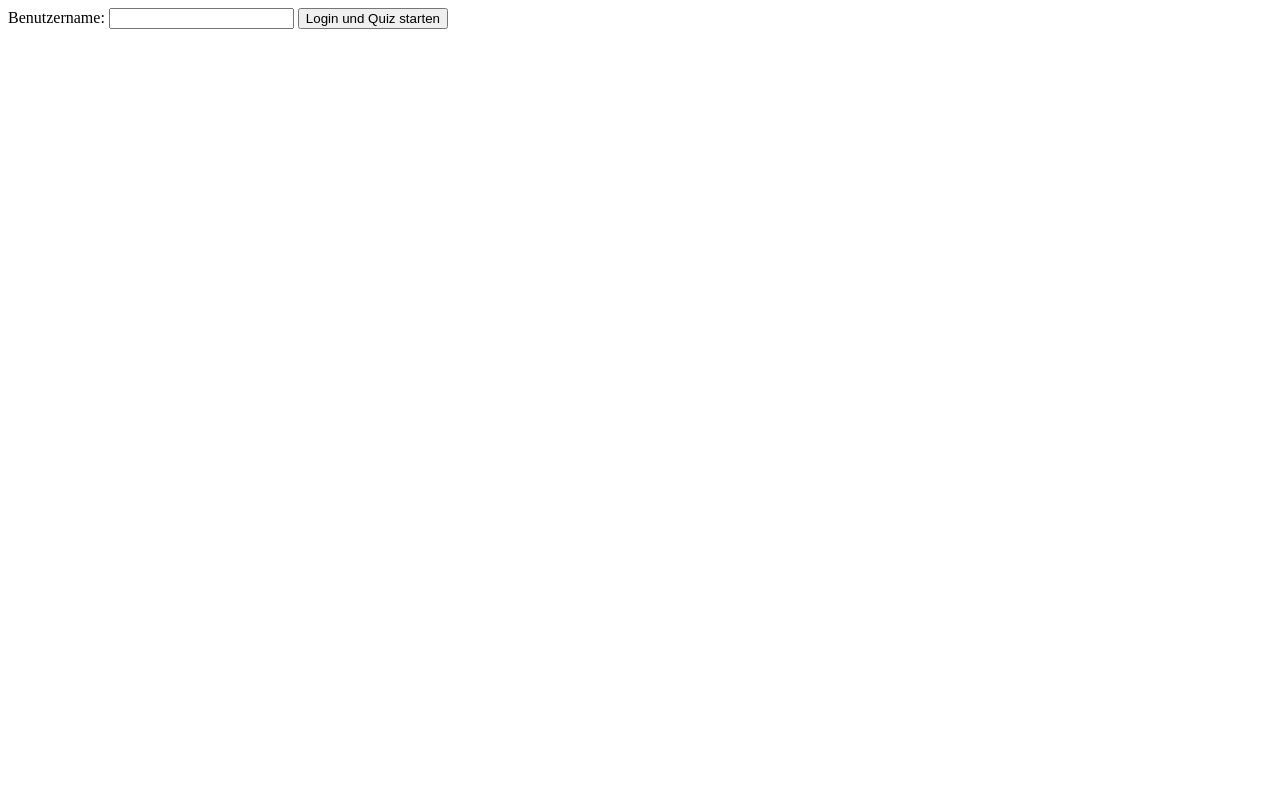
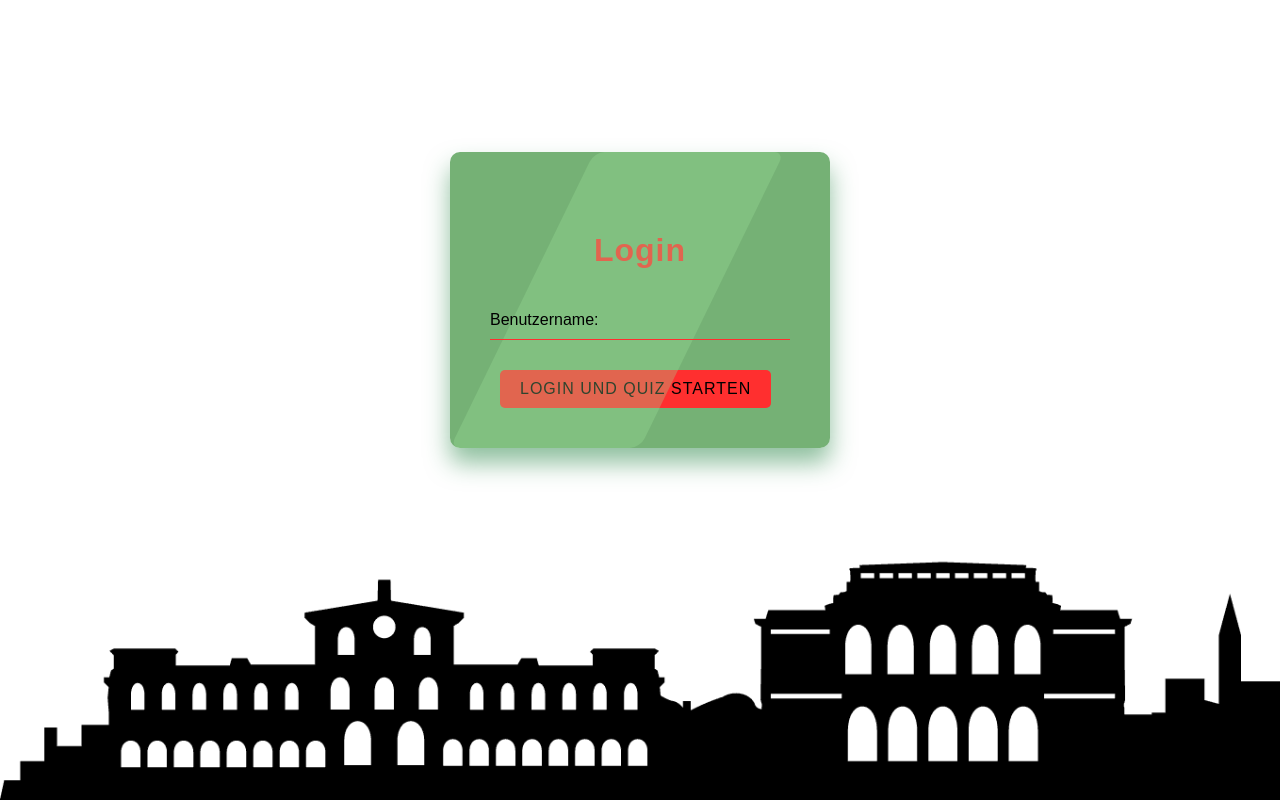
Before and after one commit to b22lary/quiz, a PHP site: page / in a window 1280 px wide. Run offline with PHP 8.4, Linux system fonts and the light colour scheme.

Commit message:
css für login-seite

```diff
--- a/index.php
+++ b/index.php
@@ -4,16 +4,20 @@
 	<meta charset ="utf-8">
 	<meta name = "author" content = "Larissa, Nina, Lucas">
 	<title>Augsburg Quiz</title>
+    <link rel="stylesheet" href="style.css">
 </head>
 
-<body>
-        <form action="index.php" method="post">
-
-            <label for="benutzername">Benutzername: </label>
-            <input type="text" id="name" name="nameInput">
-            <input type="submit" value="Login und Quiz starten">
-
+<body class="bodyIndex">
+    <div class="login-wrapper">
+        <form action="index.php" method="post" class="form">
+            <h2>Login</h2>
+            <div class="input-group">
+                <input type="text" id="name" name="nameInput" required>
+                <label for="benutzername">Benutzername: </label>
+            </div>
+            <input type="submit" value="Login und Quiz starten" class="submit-btn">
         </form>
+    </div>
 <?php
 session_start();
 
--- /dev/null
+++ b/style.css
@@ -0,0 +1,104 @@
+*{
+    margin:0;
+    padding:0;
+    box-sizing: border-box;
+}
+
+.bodyIndex{
+    background:url(images/skyline.png);
+    /* object-position: center;
+    object-fit: cover; */
+    background-size:cover;
+    font-family: sans-serif;
+}
+
+.login-wrapper{
+    height:100vh;
+    width:100vw;
+    display:flex;
+    justify-content: center;
+    align-items: center;
+    padding-bottom: 200px;
+}
+
+.form{
+    position:relative;
+    width:100%;
+    max-width: 380px;
+    padding: 80px 40px 40px;
+    background: rgba(59, 145, 59, 0.7);
+    border-radius: 10px;
+    color:'fff';
+    box-shadow: 0 15px 25px rgba(32, 129, 63, 0.5);
+}
+
+.form::before{
+    content: '';
+    position: absolute;
+    top: 0;
+    left: 0;
+    width: 50%;
+    height: 100%;
+    background: rgba(156, 224, 152, 0.3);
+    transform: skewX(-26deg);
+    transform-origin: bottom left;
+    border-radius: 10px;
+    pointer-events:none;
+}
+
+.form h2{
+    font-size: 2rem;
+    text-align: center;
+    letter-spacing: 1px;
+    margin-bottom: 2rem;
+    color:#ff2f2f;
+}
+
+.form .input-group{
+    position:relative;
+}
+
+.form .input-group input {
+    width:100%;
+    padding: 10px 0;
+    font-size: 1rem;
+    letter-spacing: 1px;
+    margin-bottom: 30px;
+    border:none;
+    border-bottom: 1px solid #ff2f2f ;
+    outline: none;
+    background-color: transparent;
+    color:black;
+}
+
+.form .input-group label {
+    position: absolute;
+    top:0;
+    left:0;
+    padding: 10px 0;
+    font-size: 1rem;
+    pointer-events: none;
+    transition: .3s ease-out;
+    color: black;
+}
+
+.form .input-group input:focus + label,
+.form .input-group input:valid + label{
+    transform: translateY(-18px);
+    color:white;
+    font-size:.8rem;
+}
+
+.submit-btn{
+    display: block;
+    margin-left: 10px;
+    border:none;
+    outline:none;
+    font-size: 1rem;
+    text-transform: uppercase;
+    letter-spacing: 1px;
+    padding: 10px 20px;
+    border-radius: 5px;
+    cursor: pointer;
+    background-color:#ff2f2f;
+}
```
Also changed, not shown: images/skyline.png (added).
